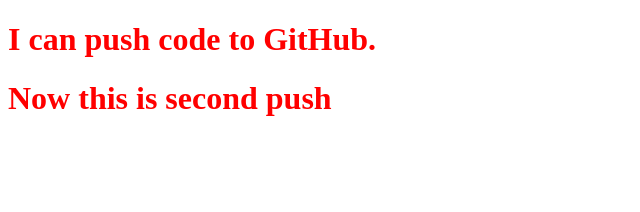
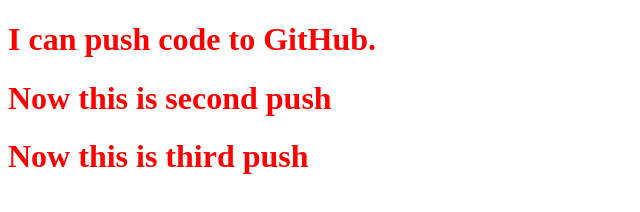
Before and after one commit to Ariful7/Git-practice-with-programming-hero, a plain HTML site: page index.html in a window 1280 px wide. Shown: the whole page, without its empty margins (0-640 px from the left). Drawn offline with Linux system fonts and the light colour scheme.

Commit message:
branch changing

```diff
--- a/index.html
+++ b/index.html
@@ -10,5 +10,6 @@
 <body>
     <h1>I can push code to GitHub.</h1>
     <h1>Now this is second push</h1>
+    <h1>Now this is third push</h1>
 </body>
 </html>
```
Also changed, not shown: images/Arif.jpg (added).
